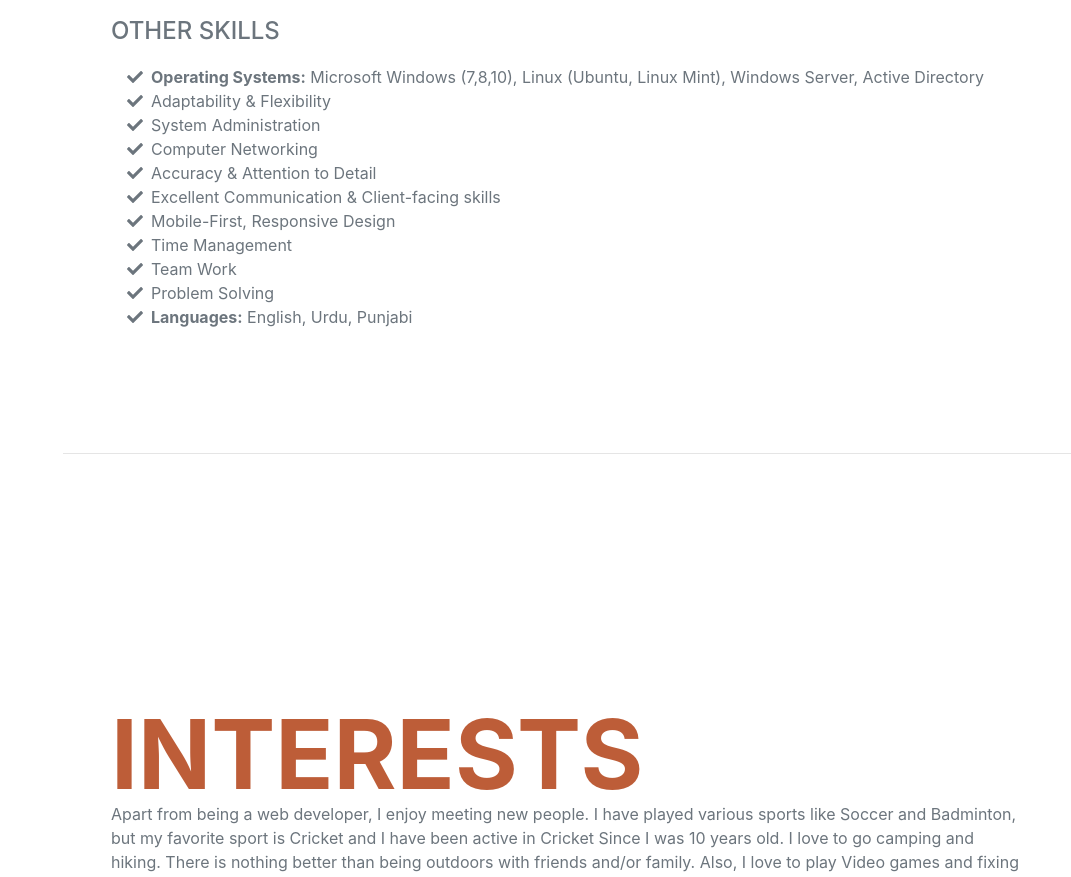
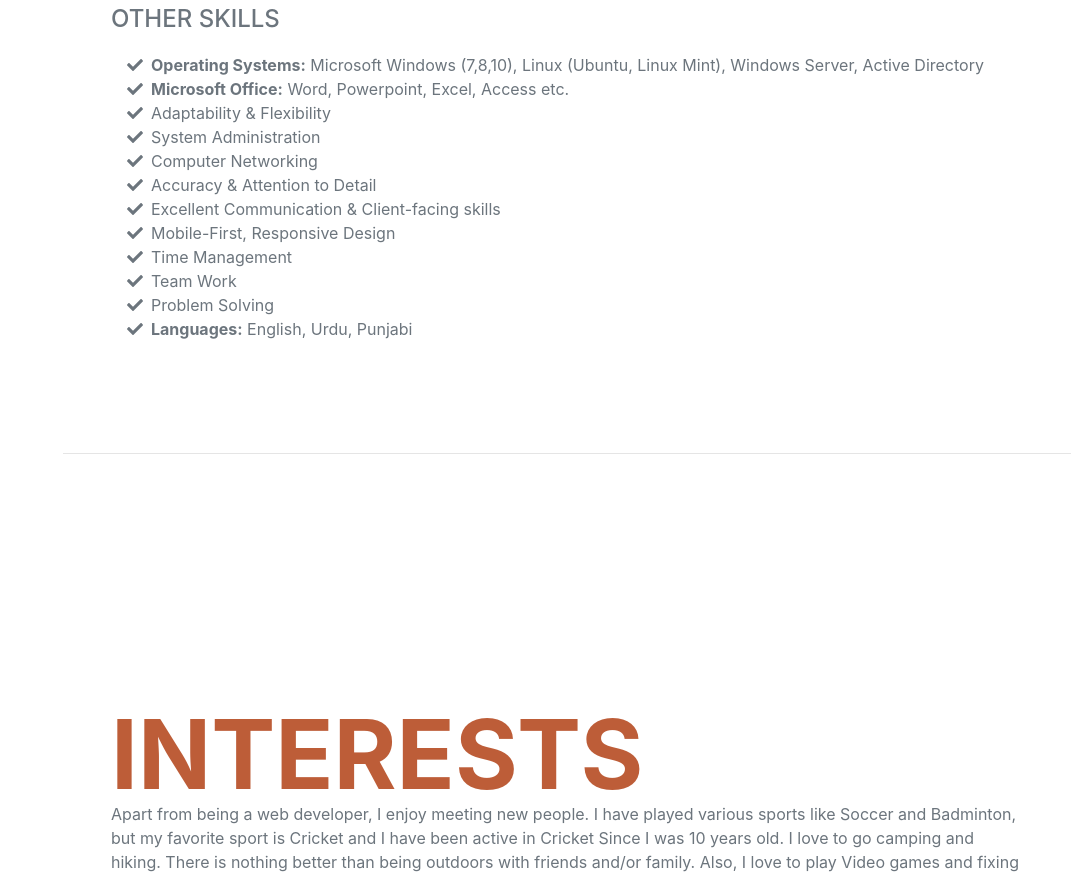
Before and after one commit to khalidumar098/khalidumar098.github.io, a plain HTML site: page index.html in a window 1280 px wide. Shown: the part 6849-7726 px from the top of the page, without its empty margins (209-1280 px from the left). Drawn offline with nearby package versions, Linux system fonts and the light colour scheme; a web font is replaced by a local one.

Commit message:
Update index.html

```diff
--- a/index.html
+++ b/index.html
@@ -263,6 +263,10 @@ Customers will be able to reserve spots for a specified check in time. There wil
                             <span class="fa-li"><i class="fas fa-check"></i></span>
                             <b>Operating Systems:</b> Microsoft Windows (7,8,10), Linux (Ubuntu, Linux Mint), Windows Server, Active Directory
                         </li>
+			     <li>
+                            <span class="fa-li"><i class="fas fa-check"></i></span>
+                            <b>Microsoft Office:</b> Word, Powerpoint, Excel, Access etc.
+                        </li>
 					   <li>
                             <span class="fa-li"><i class="fas fa-check"></i></span>
                             Adaptability & Flexibility
```
